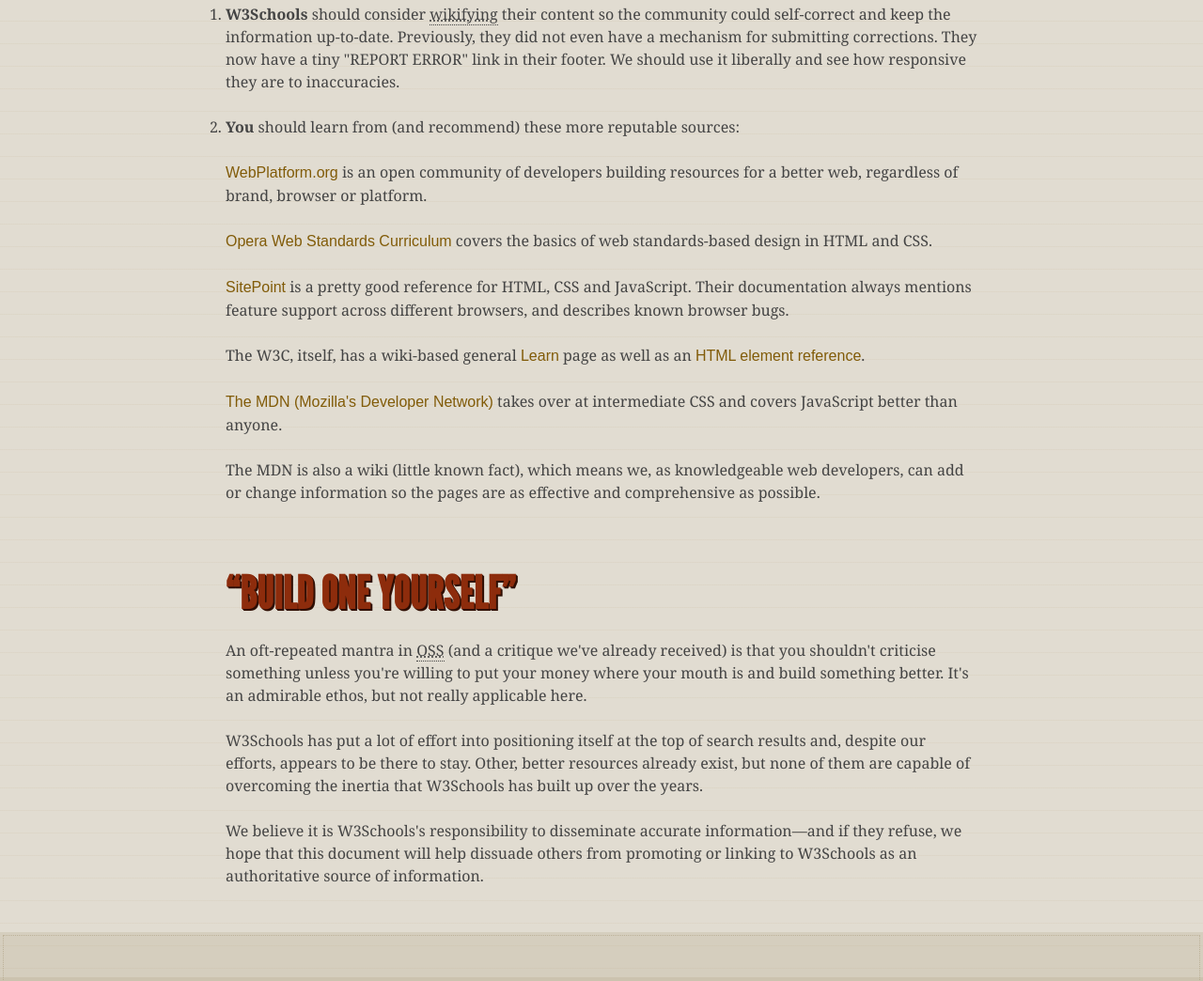
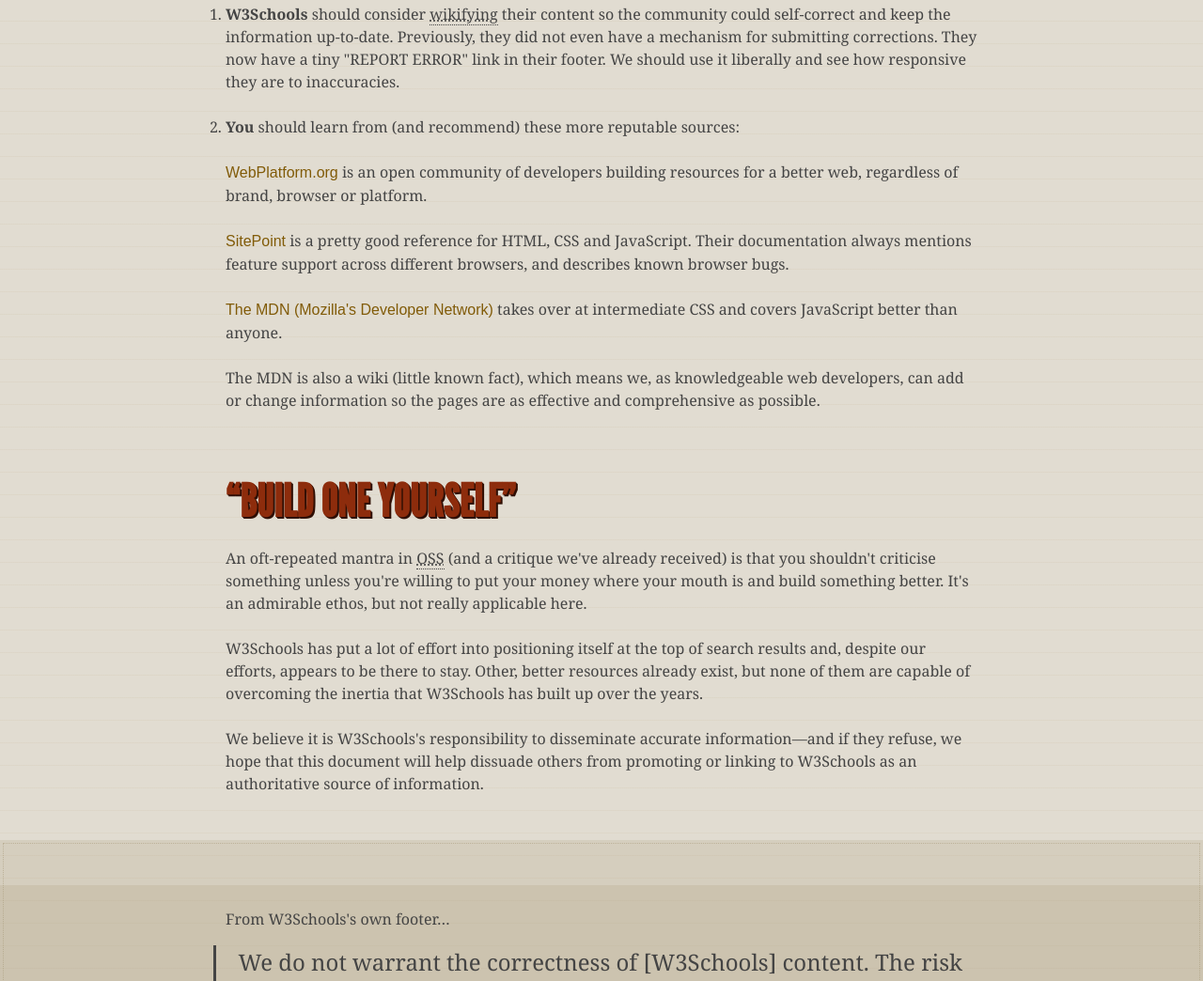
Before and after one commit to paulirish/w3fools, a plain HTML site: page index.html in a window 1280 px wide. Shown: the part 1994-3038 px from the top of the page at 94% size. Drawn offline with nearby package versions, Linux system fonts and the light colour scheme.

Commit message:
Remove outdated links.
WPD is becoming the canonical resource for web dev docs. Removed the W3 doc links which have their content in WPD and the Opera Dev network link which has also succeeded to WPD's lead.

Fixes issue #63

```diff
--- a/index.html
+++ b/index.html
@@ -151,13 +151,7 @@
                       <a href="http://webplatform.org">WebPlatform.org</a>
                       is an open community of developers building resources for a better web, regardless of brand, browser or platform.
                   <li>
-                      <a href="http://dev.opera.com/articles/view/1-introduction-to-the-web-standards-cur/#toc">Opera Web Standards Curriculum</a>
-                      covers the basics of web standards-based design in HTML and CSS.
-                  <li>
                       <a href="http://reference.sitepoint.com/">SitePoint</a> is a pretty good reference for HTML, CSS and JavaScript. Their documentation always mentions feature support across different browsers, and describes known browser bugs.
-                  <li>
-                      The W3C, itself, has a wiki-based general <a href="http://www.w3.org/html/wiki/Learn">Learn</a> page as well as an <a
-                      href="http://www.w3.org/community/webed/wiki/HTML/Elements">HTML element reference</a>.
                   <li>
                       <p>
                           <a href="https://developer.mozilla.org/en-US/docs">The MDN (Mozilla's Developer Network)</a> takes over at intermediate CSS and
```
